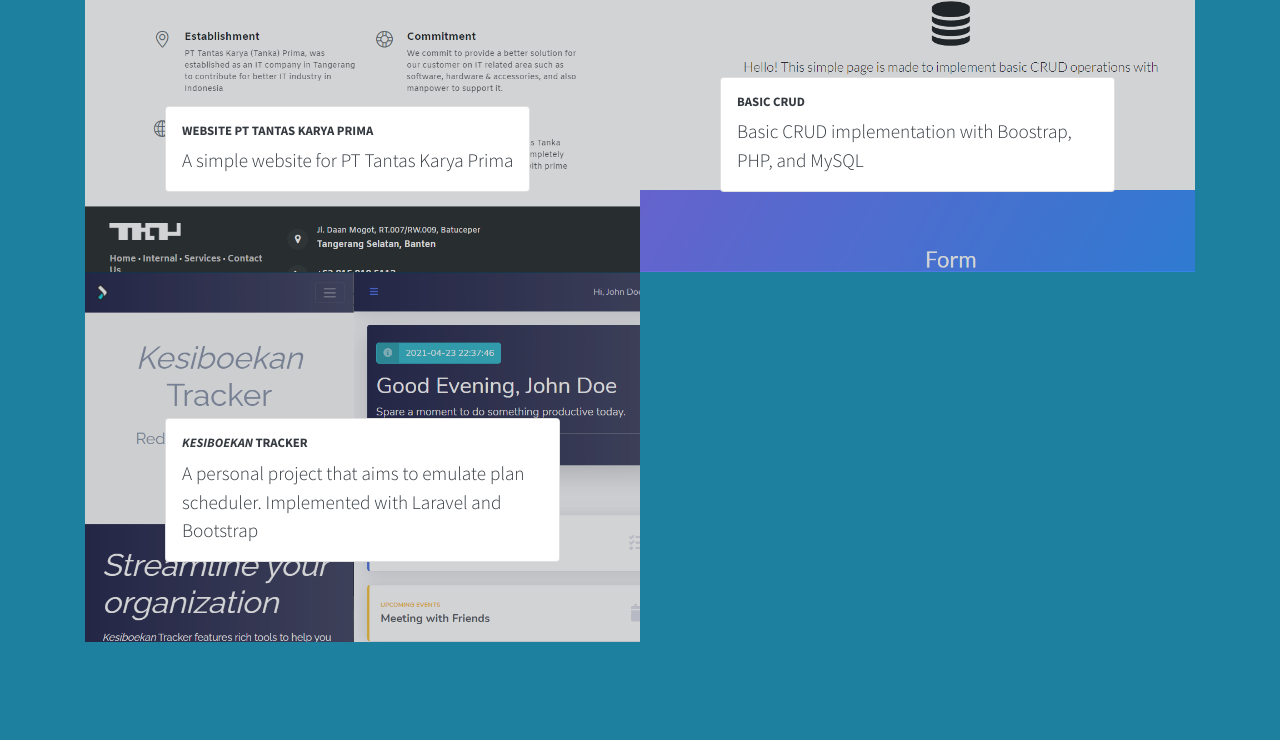
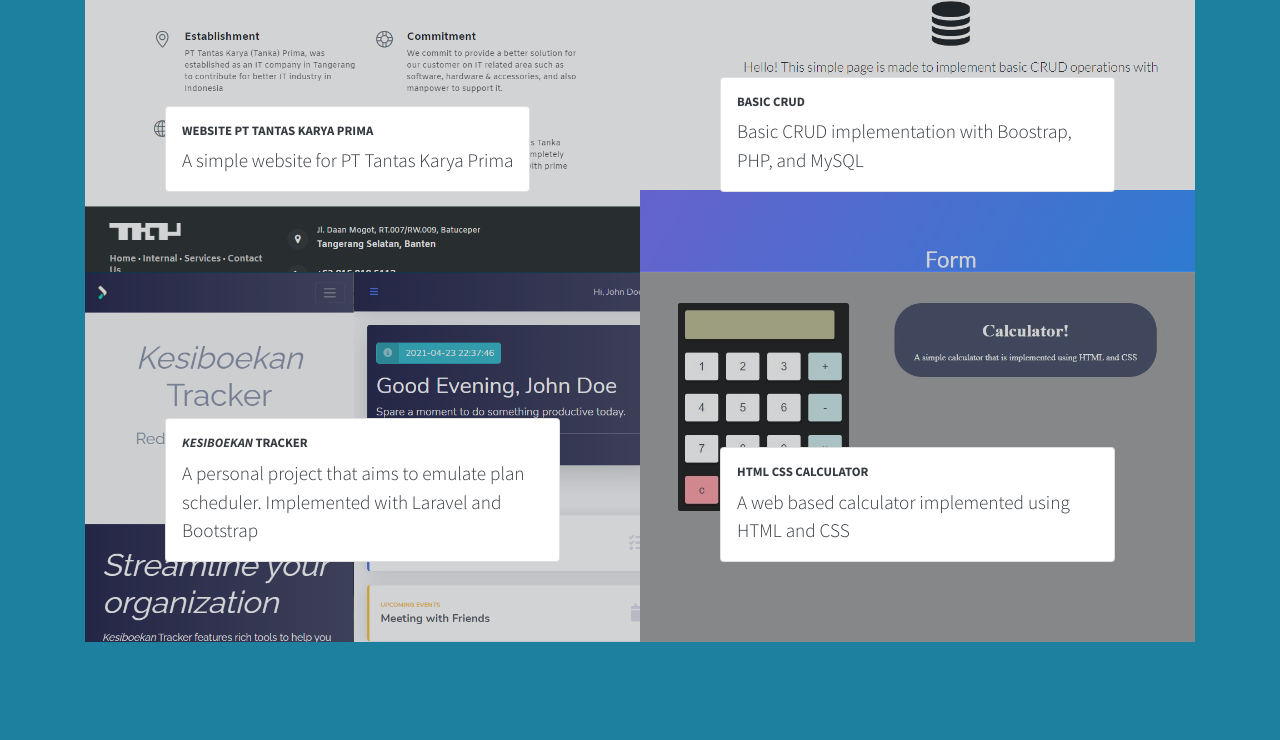
Before and after one commit to putukrisna6/putukrisna6.github.io, a plain HTML site: page index.html in a window 1280 px wide. Shown: the part 1973-2713 px from the top of the page. Drawn offline with nearby package versions, Linux system fonts and the light colour scheme.

Commit message:
add projects

```diff
--- a/index.html
+++ b/index.html
@@ -71,7 +71,8 @@
                                     <p class="mb-0">Gateway for ITS Debating Society's branding and public image</p>
                                 </div>
                             </div>
-                        </div><img class="img-fluid" src="assets/img/show_ids.png"></a>
+                        </div>
+                    <img class="img-fluid" src="assets/img/show_ids.png"></a>
                 </div>
                 <div class="col-lg-6">
                     <a class="portfolio-item" href="/CVWebKreatif" target="_blank">
@@ -82,7 +83,8 @@
                                     <p class="mb-0">A simple implementation of pure CSS and HTML</p>
                                 </div>
                             </div>
-                        </div><img class="img-fluid" src="assets/img/show_cv1.png"></a>
+                        </div>
+                    <img class="img-fluid" src="assets/img/show_cv1.png"></a>
                 </div>
                 <div class="col-lg-6">
                     <a class="portfolio-item" href="http://tankaprima.co.id/index.html">
@@ -93,7 +95,8 @@
                                     <p class="mb-0">A simple website for PT Tantas Karya Prima</p>
                                 </div>
                             </div>
-                        </div><img class="img-fluid" src="assets/img/show_tanka.png"></a>
+                        </div>
+                    <img class="img-fluid" src="assets/img/show_tanka.png"></a>
                 </div>
                 <div class="col-lg-6">
                     <a class="portfolio-item" href="https://learn-dynamic.herokuapp.com/">
@@ -104,7 +107,8 @@
                                     <p class="mb-0">Basic CRUD implementation with Boostrap, PHP, and MySQL</p>
                                 </div>
                             </div>
-                        </div><img class="img-fluid" src="assets/img/show_crud.png"></a>
+                        </div>
+                    <img class="img-fluid" src="assets/img/show_crud.png"></a>
                 </div>
                 <div class="col-lg-6">
                     <a class="portfolio-item" href="#">
@@ -115,7 +119,20 @@
                                     <p class="mb-0">A personal project that aims to emulate plan scheduler. Implemented with Laravel and Bootstrap</p>
                                 </div>
                             </div>
-                        </div><img class="img-fluid" src="assets/img/show_kt.png"></a>
+                        </div>
+                    <img class="img-fluid" src="assets/img/show_kt.png"></a>
+                </div>
+                <div class="col-lg-6">
+                    <a class="portfolio-item" href="/HTMLCalculator">
+                        <div class="caption">
+                            <div class="caption-content">
+                                <div class="card text-dark p-3">
+                                    <h2>HTML CSS Calculator</h2>
+                                    <p class="mb-0">A web based calculator implemented using HTML and CSS</p>
+                                </div>
+                            </div>
+                        </div>
+                    <img class="img-fluid" src="assets/img/show_calc1.jpg"></a>
                 </div>
             </div>
         </div>
```
